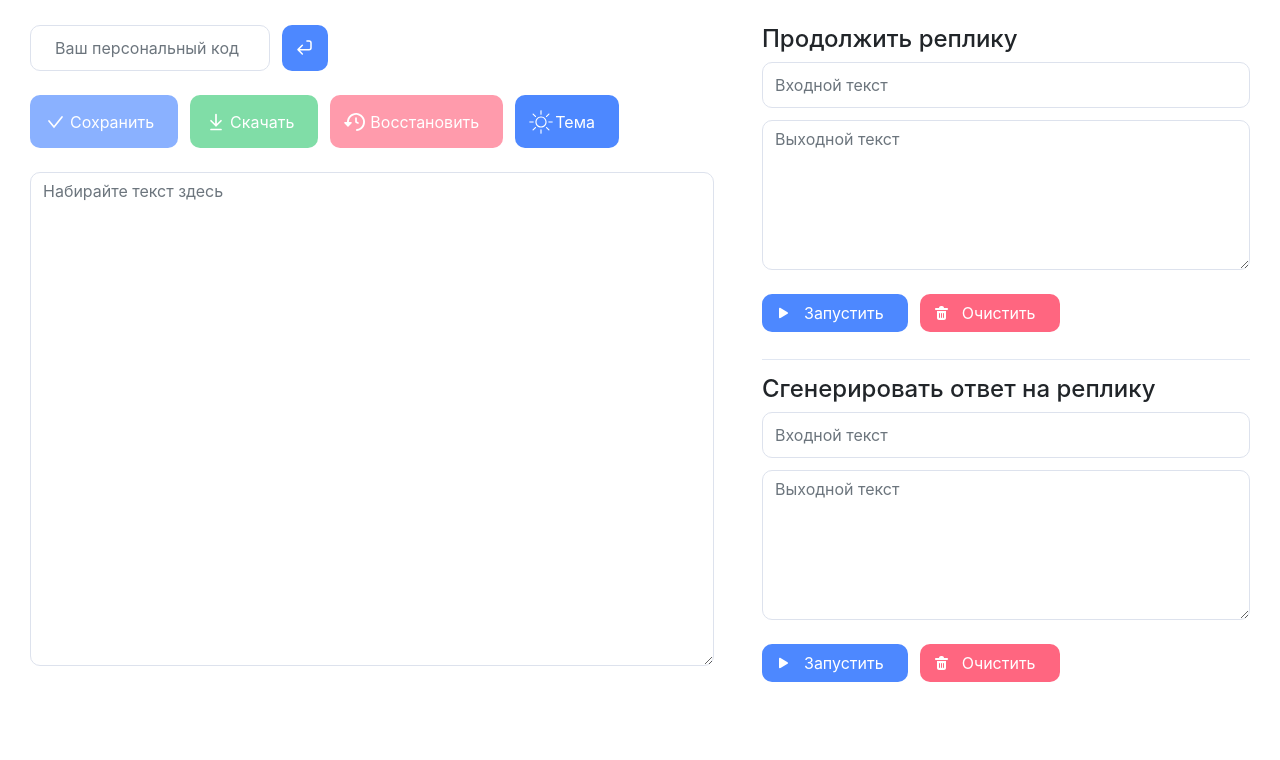
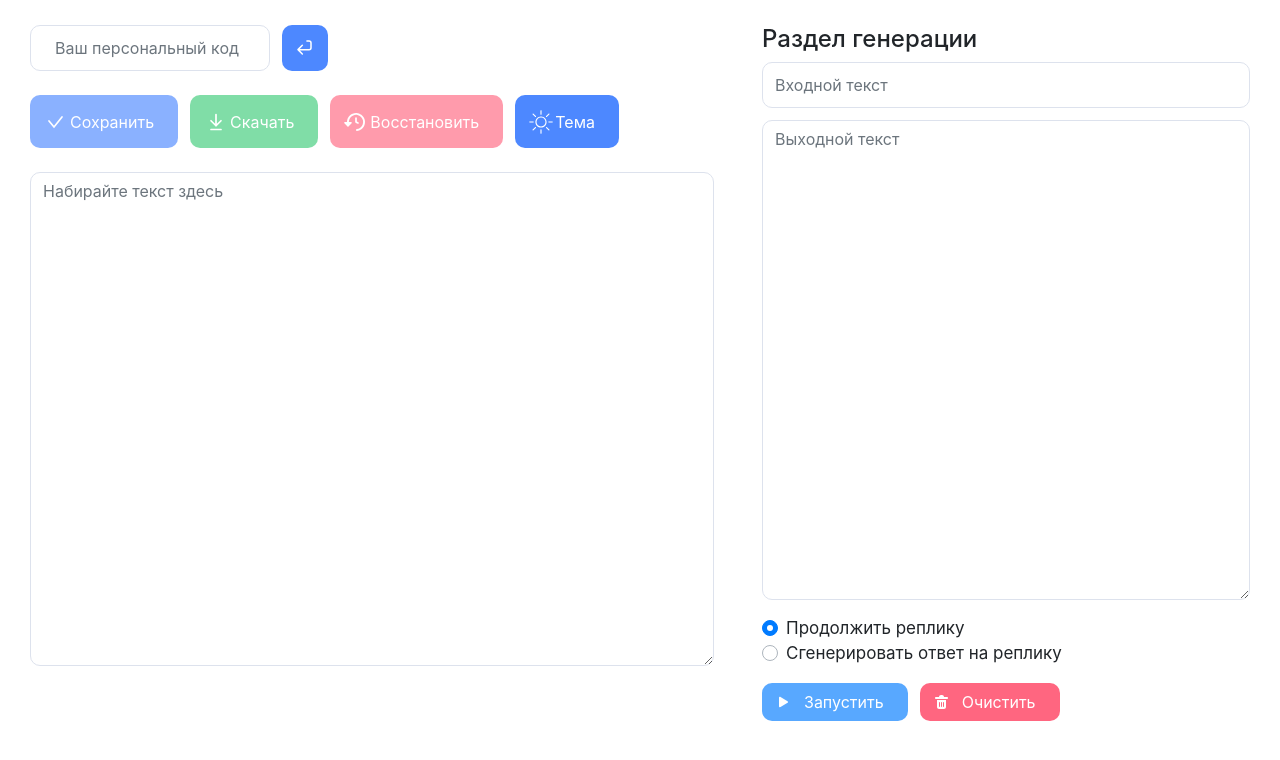
Before and after one commit to fearsd/neuroplay, a Flask app: page / in a window 1280 px wide. Shown: the top 760 px of the page. Run offline with Flask 3, Linux system fonts and the light colour scheme; some libraries are stand-ins or nearby versions.

Commit message:
updates2

```diff
--- a/main.py
+++ b/main.py
@@ -27,7 +27,7 @@ def filt_gpt(text):
 
     while (text[0] not in alphabet):
         if (len(text) == 1):
-            return 'Пожалуйста попробуйте сызнова.'
+            return 'Что-то пошло не так. Пожалуйста попробуйте сызнова.'
         text = text[1:]
 
     while ('--' in text):
@@ -57,7 +57,7 @@ def hello_world():
 @app.route('/login', methods=['POST'])
 def login():
     response = request.get_json()
-    if response['code'] == 'huy':
+    if response['code'] == 'театр':
 
         return jsonify({'success': True})
     return jsonify({'success': False})
@@ -82,19 +82,27 @@ def scenario():
 def replic_continue():
     response = request.get_json()
     print(response)
+    #if response['replic']:
+    #    return jsonify({'replic': response['replic']})
     if response['replic']:
-        return jsonify({'replic': response['replic']})
+        text = fineclass('{0}'.format(response['replic']))
+        print(text)
+        output_text = filt_gpt(text)
+        return jsonify({
+            'replic': '\n'.join(text)
+        })
 
 @app.route('/response', methods=['POST'])
 def replic_response():
     response = request.get_json()
     if response['replic']:
-        text = fineclass('вход:\n-{0}\nвыход: '.format(response['replic']))
+        text = fineclass('-{0}\n-'.format(response['replic']))
         print(text)
         output_text = filt_gpt(text)
         return jsonify({
-            'replic': output_text
+            'replic': '\n'.join(text)
         })
+
 
 if __name__ == '__main__':
     app.run(host='127.0.0.1', port=5555, debug=True)
--- a/static/index.js
+++ b/static/index.js
@@ -148,6 +148,15 @@ const restoreScenario = () => {
 };
 
 const runContinue = (replic) => {
+  var data = new FormData(form);
+  var output = "";
+  for (const entry of data) {
+    output = entry[0] + "=" + entry[1] + "\r";
+  };
+  if (output.toString().includes('continue')){
+  //alert(output);
+
+$('#run-btn-continue').text('Загрузка...')
   $.ajax({
     url: "/continue",
     type: "POST",
@@ -156,12 +165,44 @@ const runContinue = (replic) => {
     data: JSON.stringify({ replic: replic }),
     success: function (result) {
       $("#continue-text").val(result.replic);
+      $('#run-btn-continue').text('Запустить')
     },
+    error: function(result) {
+      console.log(result)
+    }
   });
+}else{
+
+$('#run-btn-continue').text('Загрузка...')
+  $.ajax({
+    url: "/response",
+    type: "POST",
+    dataType: "json",
+    contentType: "application/json",
+    data: JSON.stringify({ replic: replic }),
+    success: function (result) {
+      $("#continue-text").val(result.replic);
+      $('#run-btn-continue').text('Запустить')
+    },
+    error: function(result) {
+      console.log(result)
+    }
+  });
+
+}
 };
 
 const runResponse = (replic) => {
-  $('#run-btn-response').text('Загрузка...')
+  var data = new FormData(form);
+  var output = "";
+  for (const entry of data) {
+    output = entry[0] + "=" + entry[1] + "\r";
+  };
+  if (output.toString().includes('response')){
+  alert(output);
+
+
+  $('#run-btn-continue').text('Загрузка...')
   $.ajax({
     url: "/response",
     type: "POST",
@@ -170,13 +211,29 @@ const runResponse = (replic) => {
     data: JSON.stringify({ replic: replic }),
     success: function (result) {
       $("#response-text").val(result.replic);
-      $('#run-btn-response').text('Запустить')
+      $('#run-btn-continue').text('Запустить')
     },
     error: function(result) {
       console.log(result)
     }
   });
+}
 };
+
+
+var form = document.querySelector("form");
+form.addEventListener("submit", function(event) {
+  alert('2');
+  var data = new FormData(form);
+  var output = "";
+  for (const entry of data) {
+    output = entry[0] + "=" + entry[1] + "\r";
+  };
+  alert(data);
+  Console.log(output);
+}, false);
+
+
 
 $(function () {
   $("#code-btn").click(function (e) {
@@ -306,3 +363,12 @@ let timerId = setTimeout(function tick() {
   timerId = setTimeout(tick, 2000);
 }, 2000);
 */
+
+
+function success() {
+   if(document.getElementById("continue-text-input").value==="") {
+            document.getElementById('run-btn-continue').disabled = true;
+        } else {
+            document.getElementById('run-btn-continue').disabled = false;
+        }
+    }
--- a/static/styles/index.css
+++ b/static/styles/index.css
@@ -71,11 +71,21 @@
     margin-right: 12px;
 
 }
-
 .btn_container{
     display: flex;
     flex-direction: row;
     margin-bottom: 24px;
+}
+
+.container_new{
+    display: flex;
+    flex-direction: row;
+    flex-wrap: nowrap;
+
+}
+
+.form-style{
+    margin-top: 16px;
 }
 
 @media (min-width: 1000px){
@@ -111,6 +121,18 @@
      flex-direction: column;
     font-size: 15px;
   }
+
+
+
+
+.btn_container1{
+    display: flex;
+    flex-direction: column;
+    margin-bottom: 24px;
+}
+
+
+
   .fuck-smartphone h1{
     margin-left: 20px;
     margin-right: 20px;
@@ -234,6 +256,10 @@ margin-bottom: 24px;
 
 }
 
+.tox-tinymce{
+    height: 69vh!important;
+}
+
 .btn-clear{
     height: 38px;
     margin: 0;
@@ -243,6 +269,27 @@ margin-bottom: 24px;
     margin-top: 24px;
 }
 
+.btn-run1{
+    height: 38px;
+    margin: 0;
+    gap: 12px;
+
+}
+
+.btn-clear1{
+    height: 38px;
+    margin: 0;
+    gap: 12px;
+    background: #FF6680;
+    margin-left: 12px;
+    margin-bottom: 10px;
+}
+label{
+    font-size: 17px;
+}
+#continue-text{
+    height: 60vh;
+}
 .input_container:last-of-type{
     border-bottom: 0;
     margin-bottom: 0;
--- a/templates/index.html
+++ b/templates/index.html
@@ -54,23 +54,41 @@
 
   <!-- Блок для продолжения реплики -->
   <div class="input_container">
-    <h4>Продолжить реплику</h4>
-    <input class="form-control huy" type="text" placeholder="Входной текст" id="continue-text-input">
+    <h4>Раздел генерации</h4>
+    <input class="form-control huy" type="text" placeholder="Входной текст" id="continue-text-input"  onkeyup="success()"  title='Это поле обязательно для заполнения!'>
     <textarea class="form-control huy" id="continue-text" rows="20" placeholder="Выходной текст"></textarea>
-    <div class="btn_container">
-      <button type="button id="run-btn-continue" class="btn btn-primary btn-run">
+    <div class="btn_container1">
+<form>
+      <div class="form-group form-style">
+              <div class="custom-control custom-radio">
+                <input value='continue' type="radio" id="customRadio1" name="customRadio" class="custom-control-input" checked="">
+                <label class="custom-control-label" for="customRadio1">Продолжить реплику</label>
+              </div>
+              <div class="custom-control custom-radio">
+                <input value='response' type="radio" id="customRadio2" name="customRadio" class="custom-control-input">
+                <label class="custom-control-label" for="customRadio2">Сгенерировать ответ на реплику</label>
+              </div>
+
+            </div>
+
+<div class='container_new'>
+      <button type="button" id="run-btn-continue" class="btn btn-primary btn-run1" onclick="verify()" disabled>
         <i class="icon-btn run-icon"></i>
         Запустить
       </button>
-      <button type="button" id="clear-btn-continue" class="btn btn-primary btn-clear">
+      <button type="button" id="clear-btn-continue" class="btn btn-primary btn-clear1">
         <i class="icon-btn clear-icon"></i>
         Очистить
       </button>
+
+
+
     </div>
-
+  </form>
+    </div>
   </div>
 
-  <!-- Блок для ответа на реплику -->
+  <!-- Блок для ответа на реплику
   <div class="input_container">
     <h4>Сгенерировать ответ на реплику</h4>
     <input class="form-control huy" type="text" placeholder="Входной текст" id="response-text-input">
@@ -87,7 +105,7 @@
     </button>
     </div>
   </div>
-
+-->
   </div>
 </div>
 
@@ -99,6 +117,7 @@
 
 {% block scripts %}
   {{ super() }}
+
   <script src="{{url_for('static', filename='index.js')}}"></script>
   <script src='static\cookie\src\jquery_cookie.js'></script>
 {% endblock %}
```
Also changed, not shown: start.py (+3 -10 lines).
